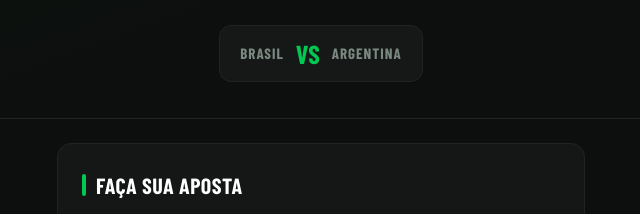
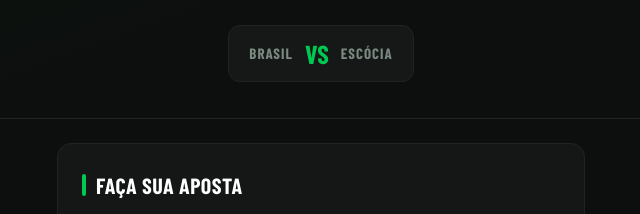
Before and after one commit to brunomesch-arch/bolao-solturi, a plain HTML site: page index.html in a window 1280 px wide. Shown: the part 306-520 px from the top of the page, 319-959 px from the left. Drawn offline with nearby package versions, Linux system fonts and the light colour scheme; no server answers; a web font is replaced by a local one.

Commit message:
Update index.html

```diff
--- a/index.html
+++ b/index.html
@@ -34,7 +34,7 @@
   // ┌─────────────────────────────────────────────────┐
   // │  PASSO 2: Altere os nomes dos times aqui        │
   // └─────────────────────────────────────────────────┘
-  const TIMES = ["Brasil", "Argentina"];
+  const TIMES = ["Brasil", "Escócia"];
   //  Exemplo: const TIMES = ["Flamengo", "Palmeiras"];
 
   // ┌─────────────────────────────────────────────────┐
```
